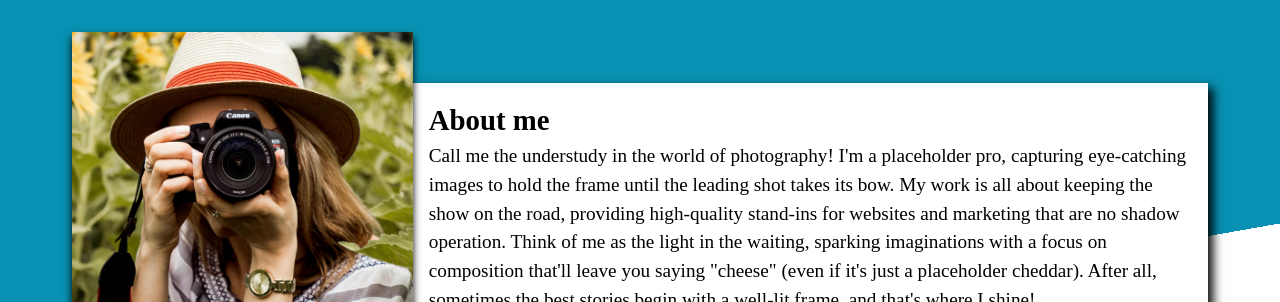
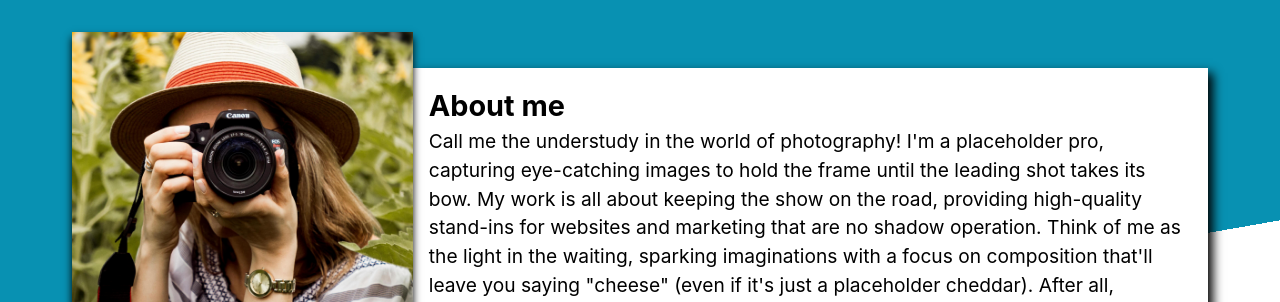
Before and after one commit to Tree-Ro/home-page, a website built with webpack: page src/index.html in a window 1280 px wide. Shown: the top 302 px of the page. Built offline with nearby package versions, Linux system fonts and the light colour scheme.

Commit message:
minor change

```diff
--- a/src/style.css
+++ b/src/style.css
@@ -13,6 +13,12 @@
 }
 
 body {
+  font-family: -apple-system,
+  BlinkMacSystemFont,"Segoe UI","Roboto","Oxygen",
+  "Ubuntu","Cantarell","Fira Sans","Droid Sans",
+  "Helvetica Neue",sans-serif;
+
+
   box-sizing: border-box;
   height: 100%;
   position: relative;
```
Also changed, not shown: dist/main.js.
